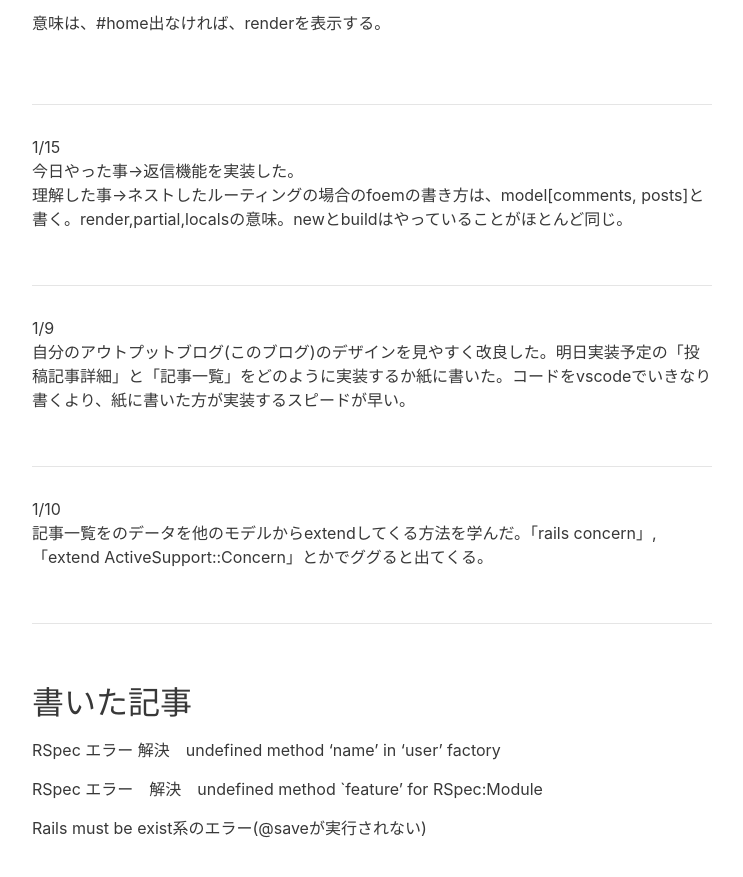
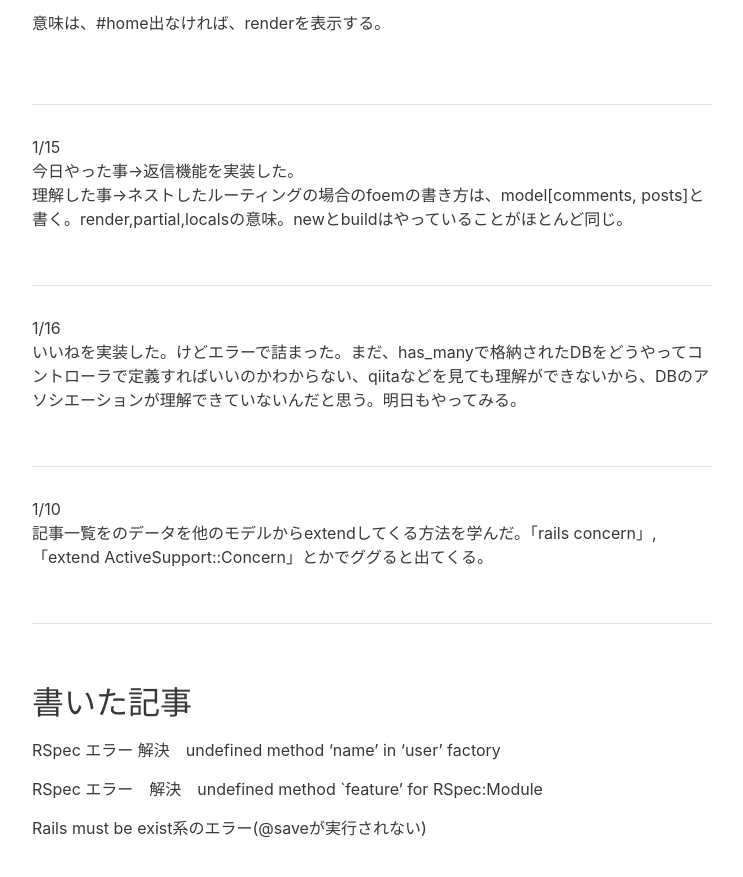
Before and after one commit to kazblog/kazblog.github.io, a Jekyll site: the page built from _posts/weekly-update/2021-01-17-hello.md, in a window 1280 px wide and 900 px high, scrolled down 2516 px. Shown: the top 877 px of the window, without its empty margins (268-1011 px from the left). Built offline with Jekyll 4.4.1, drawn with Linux system fonts in a browser that asks for light colours; nearby versions of some CDN libraries.

Commit message:
Update 2021-01-17-hello.md

```diff
--- a/_posts/weekly-update/2021-01-17-hello.md
+++ b/_posts/weekly-update/2021-01-17-hello.md
@@ -78,7 +78,7 @@ gem　追加後
 1/15<br>今日やった事→返信機能を実装した。 <br>
 理解した事→ネストしたルーティングの場合のfoemの書き方は、model[comments, posts]と書く。render,partial,localsの意味。newとbuildはやっていることがほとんど同じ。<br><br>
 <hr>
-1/9<br>自分のアウトプットブログ(このブログ)のデザインを見やすく改良した。明日実装予定の「投稿記事詳細」と「記事一覧」をどのように実装するか紙に書いた。コードをvscodeでいきなり書くより、紙に書いた方が実装するスピードが早い。<br><br>
+1/16<br>いいねを実装した。けどエラーで詰まった。まだ、has_manyで格納されたDBをどうやってコントローラで定義すればいいのかわからない、qiitaなどを見ても理解ができないから、DBのアソシエーションが理解できていないんだと思う。明日もやってみる。<br><br>
 <hr>
 1/10<br>記事一覧をのデータを他のモデルからextendしてくる方法を学んだ。「rails concern」, 「extend ActiveSupport::Concern」とかでググると出てくる。<br><br>
 <hr>
```
